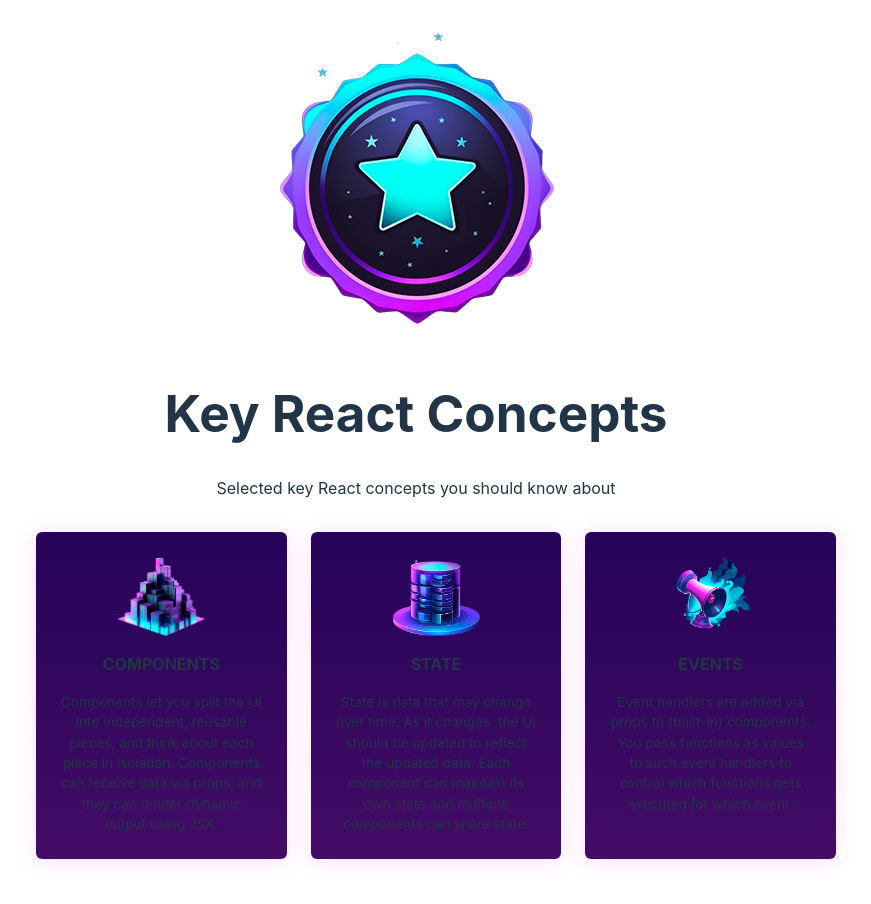
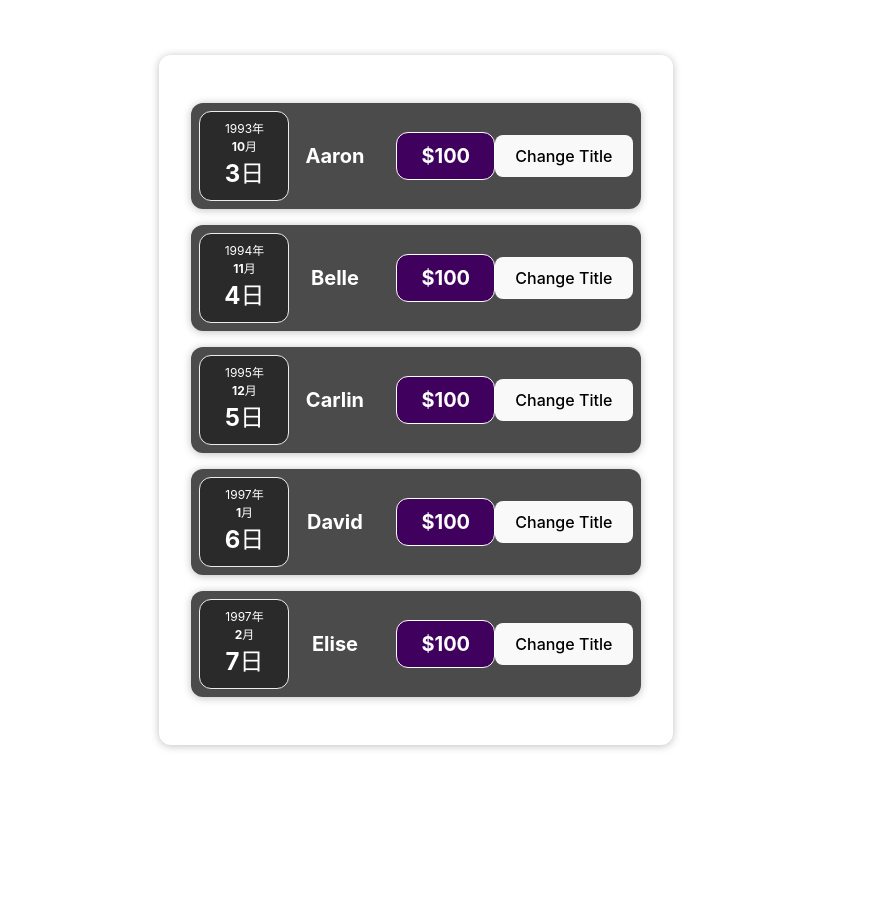
Before and after one commit to ken888686/react-app, a React (Vite) app: page / in a window 1280 px wide. Shown: the top 904 px of the page, without its empty margins (224-1095 px from the left). After the commit the page ends 800 px from the top, so only its background shows below. Built offline with nearby package versions, Linux system fonts and the light colour scheme.

Commit message:
useState

```diff
--- a/src/App.tsx
+++ b/src/App.tsx
@@ -4,6 +4,7 @@ import stateImage from './assets/images/state.png'
 import eventsImage from './assets/images/events.png'
 import Header from './components/Header/Header'
 import Concept from './components/Concept/Concept'
+import Expenses from './components/Expenses/Expenses'
 
 const concepts = [
   {
@@ -32,7 +33,8 @@ const concepts = [
 function App() {
   return (
     <div>
-      <Header />
+      <Expenses />
+      {/* <Header />
       <ul id="concepts">
         {concepts.map((x) => (
           <Concept
@@ -42,7 +44,7 @@ function App() {
             description={x.description}
           />
         ))}
-      </ul>
+      </ul> */}
     </div>
   )
 }
--- a/src/components/Expenses/ExpenseItem.tsx
+++ b/src/components/Expenses/ExpenseItem.tsx
@@ -1,3 +1,4 @@
+import { useState } from 'react'
 import Card from '../UI/Card'
 import ExpenseDate from './ExpenseDate'
 import './ExpenseItem.scss'
@@ -9,7 +10,11 @@ type ExpenseItemProps = {
 }
 
 function ExpenseItem(props: ExpenseItemProps) {
-  const { date, title, amount } = props
+  const { date, amount } = props
+  const [title, setTitle] = useState(props.title)
+  const clickHandler = () => {
+    setTitle('Updated!')
+  }
 
   return (
     <Card className="expense-item">
@@ -18,6 +23,7 @@ function ExpenseItem(props: ExpenseItemProps) {
         <h2>{title}</h2>
         <div className="expense-item__price">{`$${amount}`}</div>
       </div>
+      <button onClick={clickHandler}>Change Title</button>
     </Card>
   )
 }
--- /dev/null
+++ b/src/components/Expenses/Expenses.tsx
@@ -0,0 +1,27 @@
+import Card from '../UI/Card'
+import ExpenseItem from './ExpenseItem'
+
+const data = [
+  { id: 0, date: new Date(1993, 9, 3), title: 'Aaron', amount: 100 },
+  { id: 1, date: new Date(1994, 10, 4), title: 'Belle', amount: 100 },
+  { id: 2, date: new Date(1995, 11, 5), title: 'Carlin', amount: 100 },
+  { id: 3, date: new Date(1996, 12, 6), title: 'David', amount: 100 },
+  { id: 4, date: new Date(1997, 1, 7), title: 'Elise', amount: 100 },
+]
+
+function Expenses() {
+  return (
+    <Card className="expenses">
+      {data.map((x) => (
+        <ExpenseItem
+          key={x.id}
+          date={x.date}
+          title={x.title}
+          amount={x.amount}
+        />
+      ))}
+    </Card>
+  )
+}
+
+export default Expenses
```
